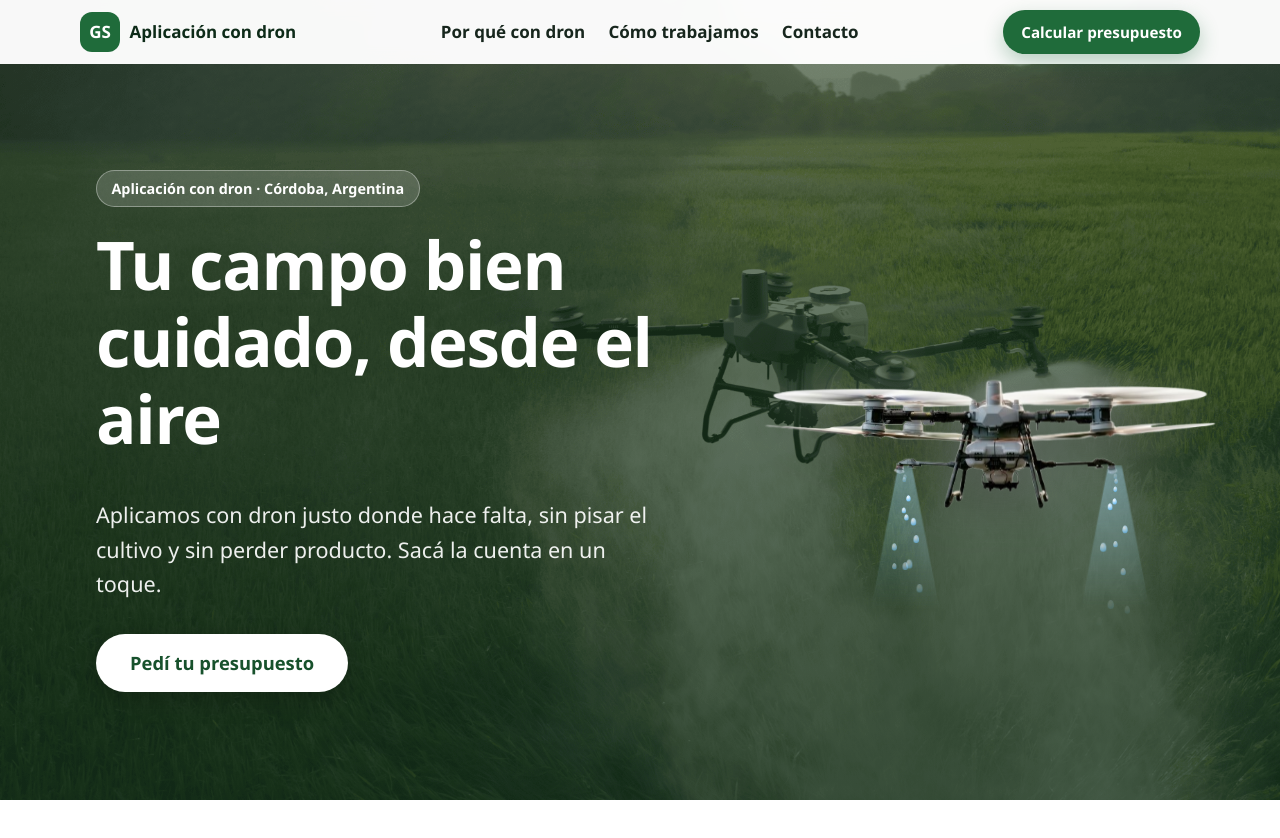
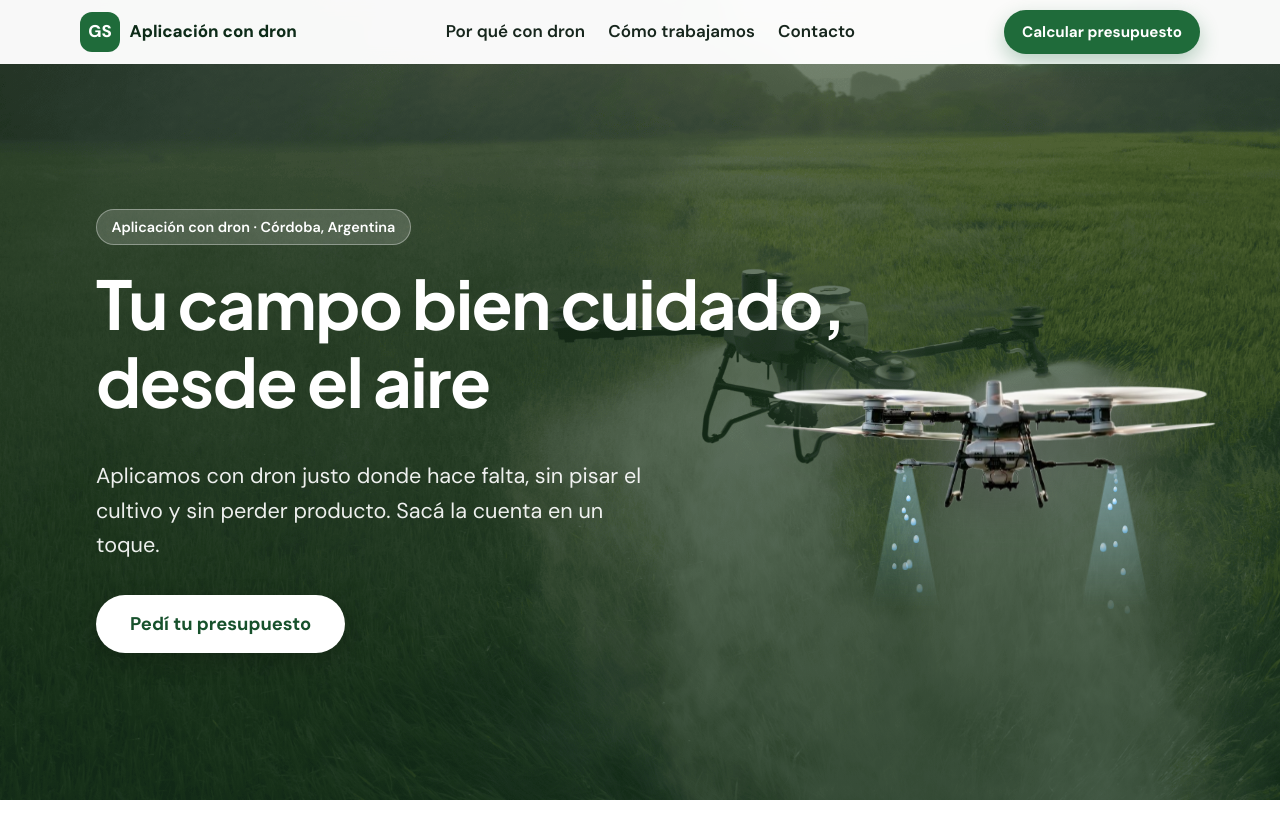
Before and after one commit to santi-villagood/gs-agroquimicos, a plain HTML site: page index.html in a window 1280 px wide. Shown: the top 838 px of the page. Drawn offline with Linux system fonts and the light colour scheme.

Commit message:
Add files via upload

```diff
--- a/css/styles.css
+++ b/css/styles.css
@@ -35,7 +35,7 @@ html.sin-scroll { overflow: hidden; }   /* cuando la calculadora está abierta *
 
 body {
   margin: 0;
-  font-family: "Segoe UI", system-ui, -apple-system, Roboto, "Helvetica Neue", Arial, sans-serif;
+  font-family: "DM Sans", "Segoe UI", system-ui, -apple-system, Roboto, "Helvetica Neue", Arial, sans-serif;
   font-size: 1.0625rem;
   line-height: 1.6;
   color: var(--texto);
@@ -46,7 +46,10 @@ body {
 img, video { max-width: 100%; display: block; }
 [hidden] { display: none !important; }
 
-h1, h2, h3 { line-height: 1.15; margin: 0 0 0.6em; color: var(--verde-950); }
+h1, h2, h3 {
+  font-family: "Plus Jakarta Sans", "DM Sans", "Segoe UI", system-ui, -apple-system, Roboto, "Helvetica Neue", Arial, sans-serif;
+  line-height: 1.15; margin: 0 0 0.6em; color: var(--verde-950);
+}
 p { margin: 0 0 1em; }
 
 :focus-visible { outline: 3px solid var(--verde-600); outline-offset: 3px; }
```
